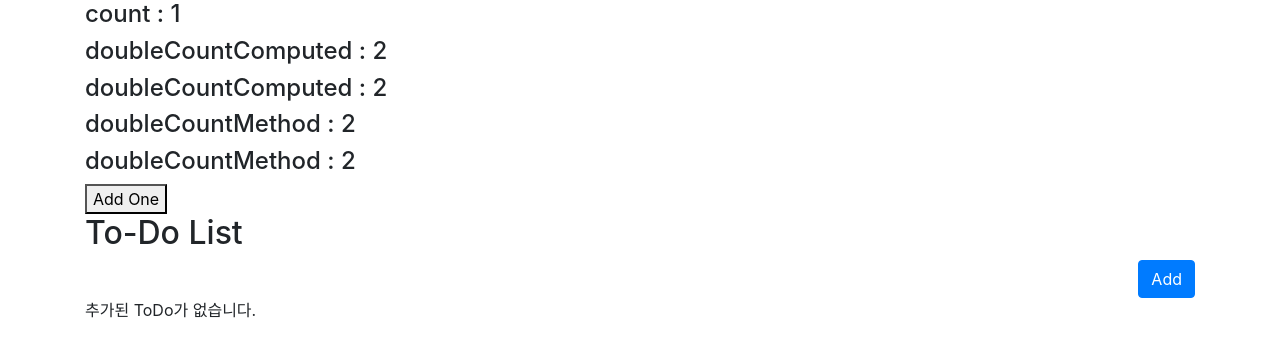
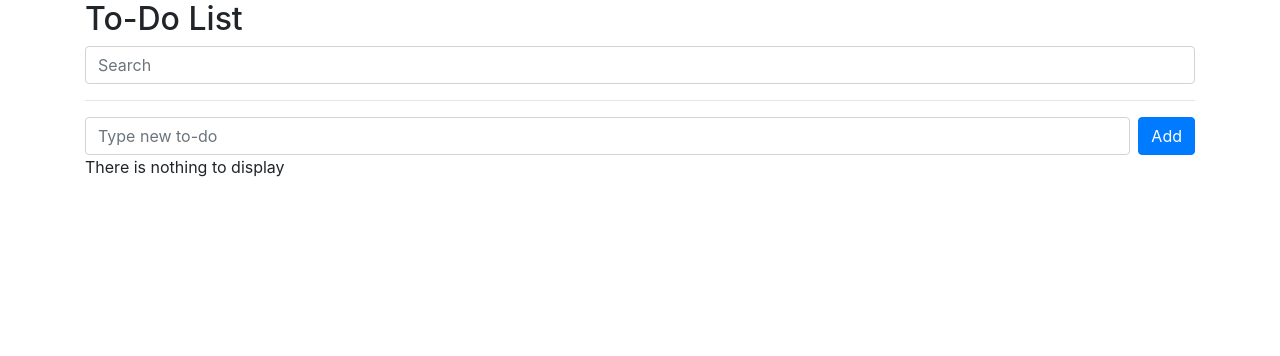
Before and after one commit to ho-beom-cheon/Vue3-project, a Vue app: page / in a window 1280 px wide. Shown: the top 356 px of the page. Built offline with nearby package versions, Linux system fonts and the light colour scheme.

Commit message:
24. 검색 기능 추가

```diff
--- a/src/App.vue
+++ b/src/App.vue
@@ -1,18 +1,19 @@
 <template>
   <div class="container">
-    <h4>count : {{ count }}</h4>
-    <h4>doubleCountComputed : {{ doubleCountComputed }}</h4>
-    <h4>doubleCountComputed : {{ doubleCountComputed }}</h4>
-    <h4>doubleCountMethod : {{ doubleCountMethod() }}</h4>
-    <h4>doubleCountMethod : {{ doubleCountMethod() }}</h4>
-    <button @click="count++">Add One</button>
     <h2>To-Do List</h2>
+    <input
+      class="form-control"
+      type="text"
+      v-model="searchText"
+      placeholder="Search"
+    >
+    <hr />
     <TodoSimpleForm @add-todo="addTodo"/>
-    <div v-if="!todos.length">
-      추가된 ToDo가 없습니다.
+    <div v-if="!filteredTodos.length">
+      There is nothing to display
     </div>
     <TodoList
-      :todos="todos"
+      :todos="filteredTodos"
       @toggle-todo="toggleTodo"
       @delete-todo="deleteTodo"
     />
@@ -20,7 +21,7 @@
 </template>
 
 <script>
-import {ref, computed} from 'vue';
+import { ref, computed } from 'vue';
 import TodoSimpleForm from './components/TodoSimpleForm.vue';
 import TodoList from './components/TodoList.vue';
 
@@ -33,12 +34,6 @@
     const toggle = ref(false);
 
     const todos = ref([]);
-
-    const todoStyle = {
-      textDecoration: 'line-through',
-      color: 'gray',
-    };
-
 
     const addTodo = (todo) => {
       console.log(todo);
@@ -55,21 +50,33 @@
       console.log(todos.value[index]);
     }
 
+    const searchText = ref('');
+    const filteredTodos = computed(() => {
+        if(searchText.value) {
+          return todos.value.filter(todo => {
+             return todo.subject.includes(searchText.value);
+          });
+        }
+
+        return todos.value;
+    });
+
+
     // # computed와 method의 차이점
     // 1. method는 인자값을 받을 수 있다.
-    // 2. computed는 리액티브 스테이트 값이 변경될때만 값을 변경 시킬 수 있다.
+    // 2. computed는 리액티브 state 값이 변경될때만 값을 변경 시킬 수 있다.
     // 3. computed는 계산 된 값을 저장하고 있어서 여러번 호출하여도 계산되어 있는 값의 변경이 없으면 다시 computed를 수행하는게 아닌 저장된 값을 출력해준다.
     //    (테스트로 method와 computed에 로그를 찍은 뒤 수행하면 computed는 두번 호출함에도 한번만 찍히고 method는 호출하는 만큼 찍히게 된다.)
-    const count = ref(1);
-    const doubleCountComputed = computed(() => {
-      console.log("computed");
-      return count.value * 2;
-    })
+    // const count = ref(1);
+    // const doubleCountComputed = computed(() => {
+    //   console.log("computed");
+    //   return count.value * 2;
+    // })
 
-    const doubleCountMethod = () => {
-      console.log("method");
-      return count.value * 2;
-    }
+    // const doubleCountMethod = () => {
+    //   console.log("method");
+    //   return count.value * 2;
+    // }
 
     return {
       deleteTodo,
@@ -77,10 +84,8 @@
       addTodo,
       todos,
       toggle,
-      todoStyle,
-      doubleCountComputed,
-      doubleCountMethod,
-      count,
+      searchText,
+      filteredTodos,
     }
   }
 }
--- a/src/components/TodoList.vue
+++ b/src/components/TodoList.vue
@@ -3,7 +3,7 @@
         v-for="(todo, index) in todos"
         :key="todo.id"
         class="card mt-2"
-        >
+    >
         <div class="card-body p-2 d-flex align-items-center">
         <div class="form-check flex-grow-1">
             <input
@@ -31,6 +31,7 @@
 
 <script>
 export default {
+    // props : 부모 -> 자식
     props: {
         todos: {
             type: Array,
--- a/src/components/TodoSimpleForm.vue
+++ b/src/components/TodoSimpleForm.vue
@@ -2,7 +2,12 @@
     <form @submit.prevent="onSubmit">
           <div class="d-flex">
             <div class="flex-grow-1 mr-2">
-
+              <input
+                class="form-control"
+                type="text"
+                v-model="todo"
+                placeholder="Type new to-do"
+              >
             </div>
             <div>
               <button
@@ -32,6 +37,8 @@
             if (todo.value === '') {
                 hasError.value = true;
             } else {
+                // 자식 -> 부모
+                // emit(부모컴포넌트로 보낼 때 이름, {보낼 오브젝트 값})
                 emit('add-todo', {
                     id: Date.now(),
                     subject: todo.value,
```
